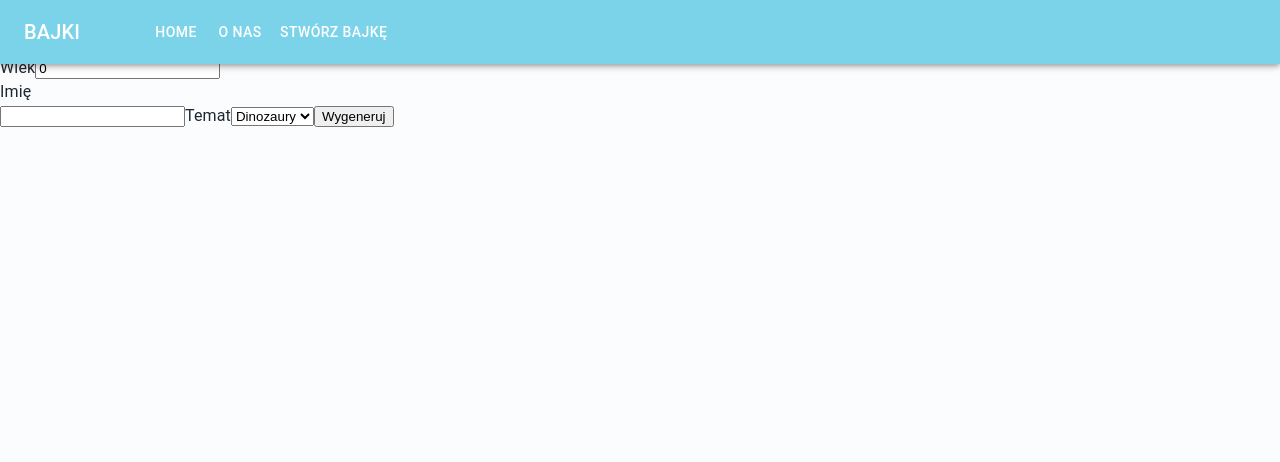
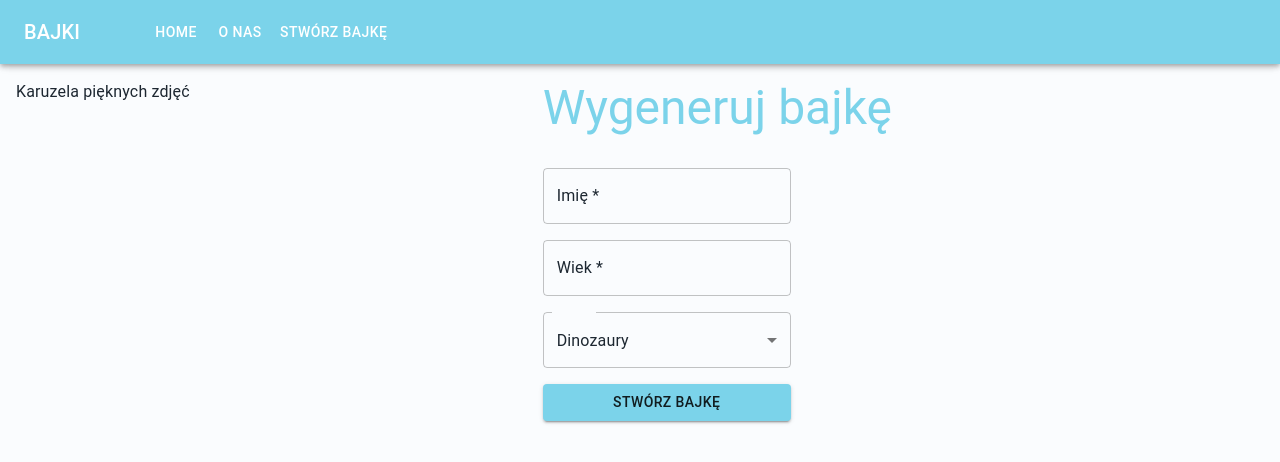
Before and after one commit to artoniaz/bajki, a React (Create React App) app in the folder bajki-front/: page /createTale in a window 1280 px wide. Shown: the top 462 px of the page. Built offline with nearby package versions, Linux system fonts and the light colour scheme.

Commit message:
Added formik to handle createTale form state and validation

```diff
--- a/bajki-front/package.json
+++ b/bajki-front/package.json
@@ -16,13 +16,15 @@
     "@types/node": "^16.18.73",
     "@types/react": "^18.2.48",
     "@types/react-dom": "^18.2.18",
+    "formik": "^2.4.5",
     "react": "^18.2.0",
     "react-dom": "^18.2.0",
     "react-redux": "^9.1.0",
     "react-router-dom": "^6.21.3",
     "react-scripts": "5.0.1",
     "typescript": "^4.9.5",
-    "web-vitals": "^2.1.4"
+    "web-vitals": "^2.1.4",
+    "yup": "^1.3.3"
   },
   "scripts": {
     "start": "react-scripts start",
--- a/bajki-front/src/Router.tsx
+++ b/bajki-front/src/Router.tsx
@@ -7,8 +7,8 @@ import RootLayout from "./layouts/RootLayout";
 import Home from "./pages/Home";
 import AboutPage from "./pages/AboutPage";
 import NotFound from "./pages/NotFoudPage";
-import CreateTaleForm from "./features/tales/createTale/CreateTaleForm";
 import { NavItemsModel } from "./models/NavItemModel";
+import CreateTalePage from "./pages/CreateTalePage";
 
 export const navItems: NavItemsModel = {
   home: {
@@ -30,7 +30,7 @@ export const Router = createBrowserRouter(
     <Route path="/" element={<RootLayout />}>
       <Route index element={<Home />} />
       <Route path="about" element={<AboutPage />} />
-      <Route path="createTale" element={<CreateTaleForm />} />
+      <Route path="createTale" element={<CreateTalePage />} />
       <Route path="*" element={<NotFound />} />
     </Route>
   )
--- a/bajki-front/src/features/tales/createTale/CreateTaleForm.tsx
+++ b/bajki-front/src/features/tales/createTale/CreateTaleForm.tsx
@@ -3,66 +3,95 @@ import TaleModel from "../../../models/TaleModel";
 import { useDispatch, useSelector } from "react-redux";
 import { TaleThunk } from "./taleThunk";
 import { AppDispatch, RootState } from "../../store";
-import { Typography } from "@mui/material";
+import {
+  Button,
+  FormControl,
+  MenuItem,
+  Select,
+  TextField,
+  Typography,
+} from "@mui/material";
+import { useFormik } from "formik";
+import * as yup from "yup";
+
+const validationSchema = yup.object().shape({
+  child_name: yup.string().required("Imię jest wymagane"),
+  age: yup
+    .number()
+    .required("Wiek jest wymagany")
+    .positive("Wiek nie może być ujemny")
+    .integer(),
+  topic: yup.string().required("Temat jest wymagany"),
+});
 
 const CreateTaleForm = () => {
   const dispatch = useDispatch<AppDispatch>();
-  const [age, setAge] = useState(0);
-  const [child_name, setChildName] = useState("");
-  const [topic, setTopic] = useState("dinosaurs");
   const taleContent = useSelector(
     (state: RootState) => state.createTale.data.content
   );
 
-  const handleSubmit = (e: any): void => {
-    e.preventDefault();
-    const taleReq: TaleModel = { age, child_name, topic };
-    dispatch(TaleThunk.createTale(taleReq));
-    setAge(0);
-    setChildName("");
-    setTopic("");
-  };
+  const formik = useFormik({
+    initialValues: {
+      age: 0,
+      child_name: "",
+      topic: "dinosaurs",
+    },
+    validationSchema: validationSchema,
+    onSubmit: (values: TaleModel, { resetForm }) => {
+      dispatch(TaleThunk.createTale(values));
+      resetForm();
+    },
+  });
+
   return (
-    <div>
-      <Typography variant="h3">
+    <>
+      <Typography sx={{ typography: { sm: "h5", md: "h3" } }} color="primary">
         Wygeneruj bajkę
       </Typography>
-      <form onSubmit={handleSubmit}>
-        <label>
-          <span>Wiek</span>
-          <input
-            type="number"
-            value={age}
-            onChange={(e) => setAge(Number(e.target.value))}
-            required
-          />
-        </label>
-        <label>
-          <Typography>Imię</Typography>
-          <input
-            type="text"
-            value={child_name}
-            onChange={(e) => setChildName(e.target.value)}
-            required
-          />
-        </label>
-        <label>
-          <span>Temat</span>
-          <select
-            name="topics"
-            value={topic}
-            onChange={(e) => setTopic(e.target.value)}
-            required
-          >
-            <option value="dinosaurs">Dinozaury</option>
-            <option value="space">Kosmos</option>
-            <option value="pokemon">Pokemon</option>
-          </select>
-        </label>
-        <button type="submit">Wygeneruj</button>
-      </form>
+      <FormControl
+        component={"form"}
+        sx={{ py: 4 }}
+        onSubmit={(val) => formik.handleSubmit(val)}
+      >
+        <TextField
+          id="child_name"
+          name="child_name"
+          label="Imię *"
+          type="text"
+          sx={{ mb: 2 }}
+          value={formik.values.child_name}
+          onChange={formik.handleChange}
+          error={formik.touched.child_name && Boolean(formik.errors.child_name)}
+        />
+        <TextField
+          id="age"
+          name="age"
+          label="Wiek *"
+          type="number"
+          sx={{ mb: 2 }}
+          value={formik.values.age || ''}
+          onChange={formik.handleChange}
+          error={formik.touched.age && Boolean(formik.errors.age)}
+        />
+        <Select
+          id="topics"
+          name="topics"
+          label="Temat"
+          value={formik.values.topic}
+          onChange={formik.handleChange}
+          error={formik.touched.topic && Boolean(formik.errors.topic)}
+          sx={{ mb: 2 }}
+        >
+          <MenuItem value="dinosaurs">Dinozaury</MenuItem>
+          <MenuItem value="space">Kosmos</MenuItem>
+          <MenuItem value="pokemon">Pokemon</MenuItem>
+        </Select>
+        <Button type="submit" variant="contained">
+          Stwórz bajkę
+        </Button>
+      </FormControl>
       {taleContent && taleContent}
-    </div>
+    </>
   );
 };
 
--- /dev/null
+++ b/bajki-front/src/pages/CreateTalePage.js
@@ -0,0 +1,23 @@
+import { Box, Grid } from "@mui/material";
+import CreateTaleForm from "../features/tales/createTale/CreateTaleForm";
+
+const CreateTalePage = () => {
+  return (
+    <Box sx={{ pt: 10, px: 2, flexGrow: 1 }}>
+      <Grid
+        container
+        spacing={2}
+        direction={{ xs: "column-reverse", md: "row" }}
+      >
+        <Grid item xs={1} md={5}>
+          Karuzela pięknych zdjęć
+        </Grid>
+        <Grid item xs={1} md={7}>
+            <CreateTaleForm />
+        </Grid>
+      </Grid>
+    </Box>
+  );
+};
+
+export default CreateTalePage;
--- a/bajki-front/src/theme.js
+++ b/bajki-front/src/theme.js
@@ -27,7 +27,7 @@ export const theme = createTheme({
     },
     text: {
       primary: "#1D2731", //ivory black
-      secondary: "#FFFFFF", //white
+      secondary: "#1D2731", //white
     },
   },
 });
```
Also changed, not shown: 1 other file (tests, documents, lock files or other folders).
